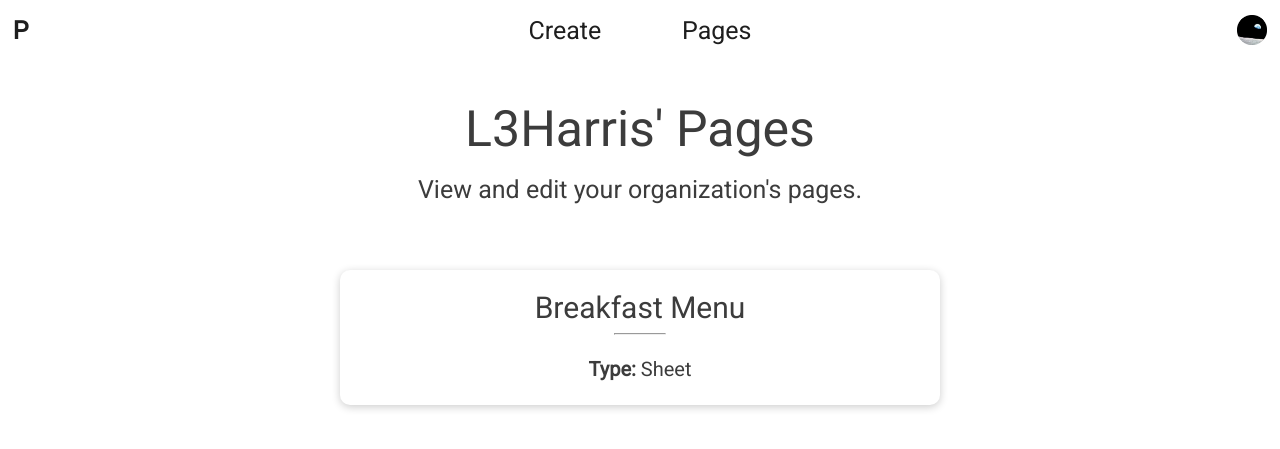
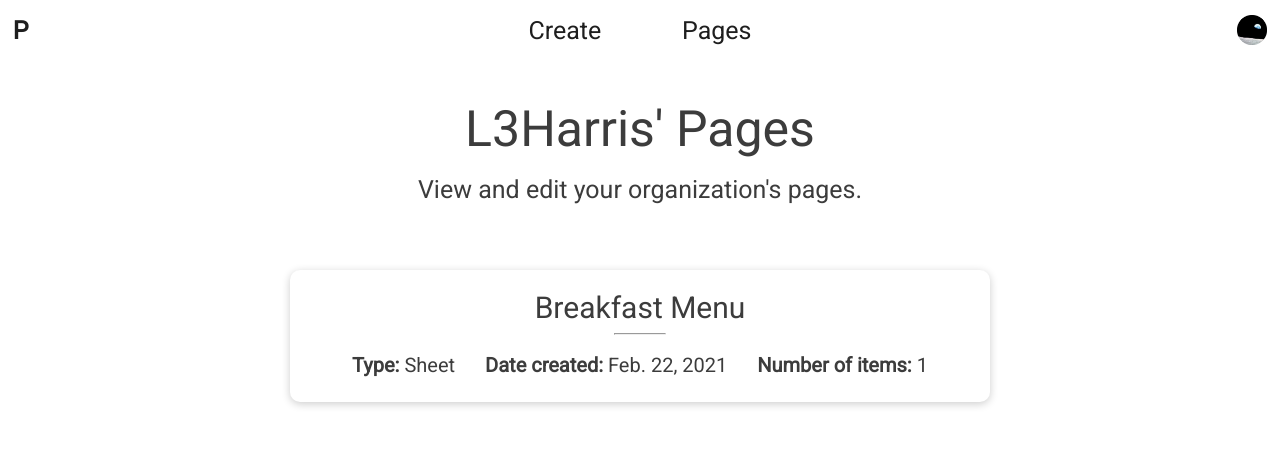
Before and after one commit to joshtgill/pages-web, a Django app: page /create/pages/ in a window 1280 px wide. Shown: the top 449 px of the page. Run offline with Django 3.2, Linux system fonts and the light colour scheme; a user stored in the database is signed in; data comes from the database, SQL or seed files in the repository; both versions use the stored data as it was after the commit.

Commit message:
Show num of items and date created on page listing

```diff
--- a/builder/models.py
+++ b/builder/models.py
@@ -17,6 +17,7 @@ class Organization(models.Model):
 
 class Sheet(models.Model):
     name = models.CharField(max_length=LENGTH_SHORT)
+    dateCreated = models.DateField()
 
     organization = models.ForeignKey(Organization, on_delete=models.CASCADE)
 
--- a/builder/static/styles/builder.css
+++ b/builder/static/styles/builder.css
@@ -27,7 +27,7 @@
 
 .content .pages a .page {
     width: 90vw;
-    max-width: 600px;
+    max-width: 700px;
     display: flex;
     flex-direction: column;
     margin: 1vh 0 1vh 0;
--- a/builder/static/styles/pages.css
+++ b/builder/static/styles/pages.css
@@ -30,7 +30,7 @@
 
 .content .pages a .page {
     width: 90vw;
-    max-width: 600px;
+    max-width: 700px;
     display: flex;
     flex-direction: column;
     align-items: center;
@@ -56,8 +56,16 @@
     color: rgb(220, 220, 220);
 }
 
-.content .pages a .page h2 {
-    margin: 10px 40px 20px 40px;
+.content .pages a .page .page-details {
+    width: 100%;
+    display: flex;
+    justify-content: center;
+    flex-wrap: wrap;
+    margin: 5px 0 20px 0;
+}
+
+.content .pages a .page .page-details h3 {
+    margin: 5px 15px 5px 15px;
     font-size: 20px;
     font-weight: normal;
     color: rgb(60, 60, 60);
--- a/builder/templates/pages.html
+++ b/builder/templates/pages.html
@@ -12,12 +12,16 @@
             <h1>{{ request.user.creatoruser.organization.name }}' Pages</h1>
             <h2>View and edit your organization's pages.</h2>
             <div class="pages">
-                {% for sheet in sheets %}
-                    <a href="{% url 'builder' %}?typee=Sheet&idd={{ sheet.id }}">
+                {% for sheetData in sheetsData %}
+                    <a href="{% url 'builder' %}?typee=Sheet&idd={{ sheetData.id }}">
                         <div class="page" type="submit">
-                            <h1 name="name">{{ sheet.name }}</h1>
+                            <h1 name="name">{{ sheetData.name }}</h1>
                             <hr>
-                            <h2><b>Type:</b> Sheet</h2>
+                            <div class="page-details">
+                                <h3><b>Type:</b> Sheet</h3>
+                                <h3><b>Date created:</b> {{ sheetData.dateCreated }}</h3>
+                                <h3><b>Number of items:</b> {{ sheetData.numItems }}</h3>
+                            </div>
                         </div>
                     </a>
                 {% endfor %}
--- a/builder/views.py
+++ b/builder/views.py
@@ -1,6 +1,7 @@
 from .models import *
 from django.shortcuts import render, redirect
 from .forms import *
+import datetime
 from django.core.exceptions import ObjectDoesNotExist
 
 
@@ -68,7 +69,7 @@ def handleSheetUpdate(request, sheetsPostData):
         sheet = Sheet.objects.get(id=sheetsPostData.get('sheetId')[0])
         sheet.name = sheetsPostData.get('sheetName')[0]
     except ValueError:
-        sheet = Sheet(name=sheetsPostData.get('sheetName')[0])
+        sheet = Sheet(name=sheetsPostData.get('sheetName')[0], dateCreated=datetime.date.today())
         sheet.organization = request.user.creatoruser.organization
     sheet.save()
 
@@ -112,7 +113,7 @@ def buildSheetData(idd):
 
 def pages(request):
     if request.method == 'GET':
-        return render(request, 'pages.html', {'sheets': Sheet.objects.filter(organization=request.user.creatoruser.organization.id)})
+        return render(request, 'pages.html', {'sheetsData': buildSheetsData(request)})
 
     builderForm = BuilderForm(request.POST)
     if not builderForm.is_valid():
@@ -121,3 +122,13 @@ def pages(request):
     sheetId = builderForm.cleaned_data['name']
 
     return redirect('/create/builder/?name=Sheet?id={}'.format(sheetId))
+
+
+def buildSheetsData(request):
+    sheetsData = []
+    for sheet in Sheet.objects.filter(organization=request.user.creatoruser.organization):
+        sheetData = {'id': sheet.id, 'name': sheet.name, 'dateCreated': sheet.dateCreated,
+                     'numItems': len(SheetItem.objects.filter(sheet=sheet))}
+        sheetsData.append(sheetData)
+
+    return sheetsData
```
Also changed, not shown: builder/migrations/0012_sheet_datecreated.py (added), db.sqlite3.
